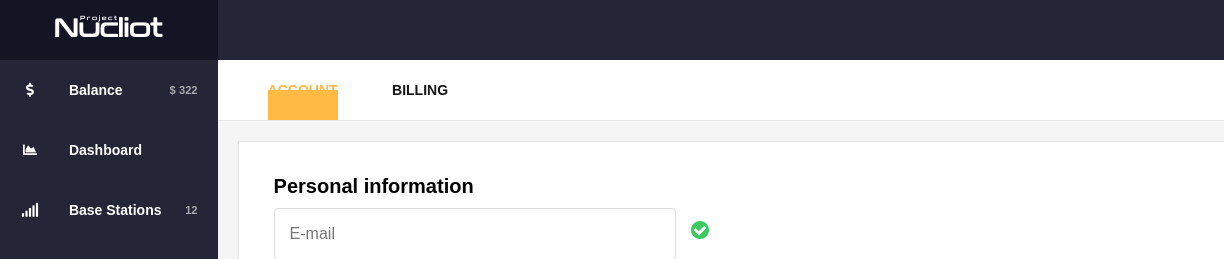
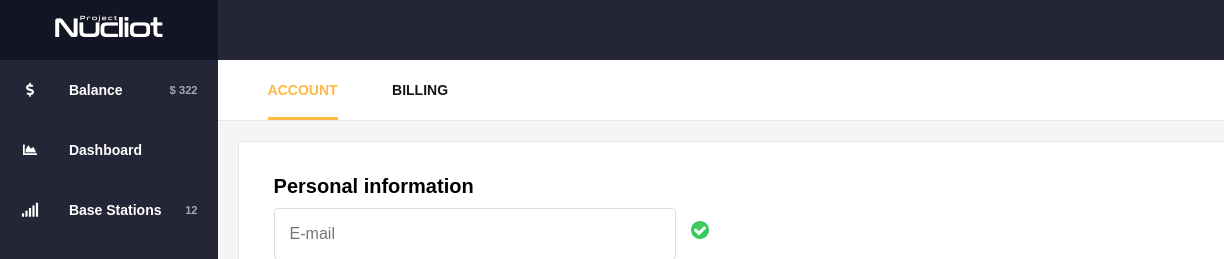
Before and after one commit to helera/makersprojetos, a plain HTML site: page proj-008/index.html in a window 1280 px wide. In both pictures the pointer is over the link "ACCOUNT". Shown: the top 259 px of the page, 0-1224 px from the left. Drawn offline with Linux system fonts and the light colour scheme.

Commit message:
finalizado css

```diff
--- a/proj-008/estilo.css
+++ b/proj-008/estilo.css
@@ -132,7 +132,7 @@ aside li small{
 
 #conteudo li a:hover{
     color: #ffb946;
-    box-shadow: 0px -30px 0px #ffba44 inset; /* borda interna do hover */
+    box-shadow: 0px -3px 0px #ffba44 inset; /* borda interna do hover */
     cursor: pointer;
 }
 
```
